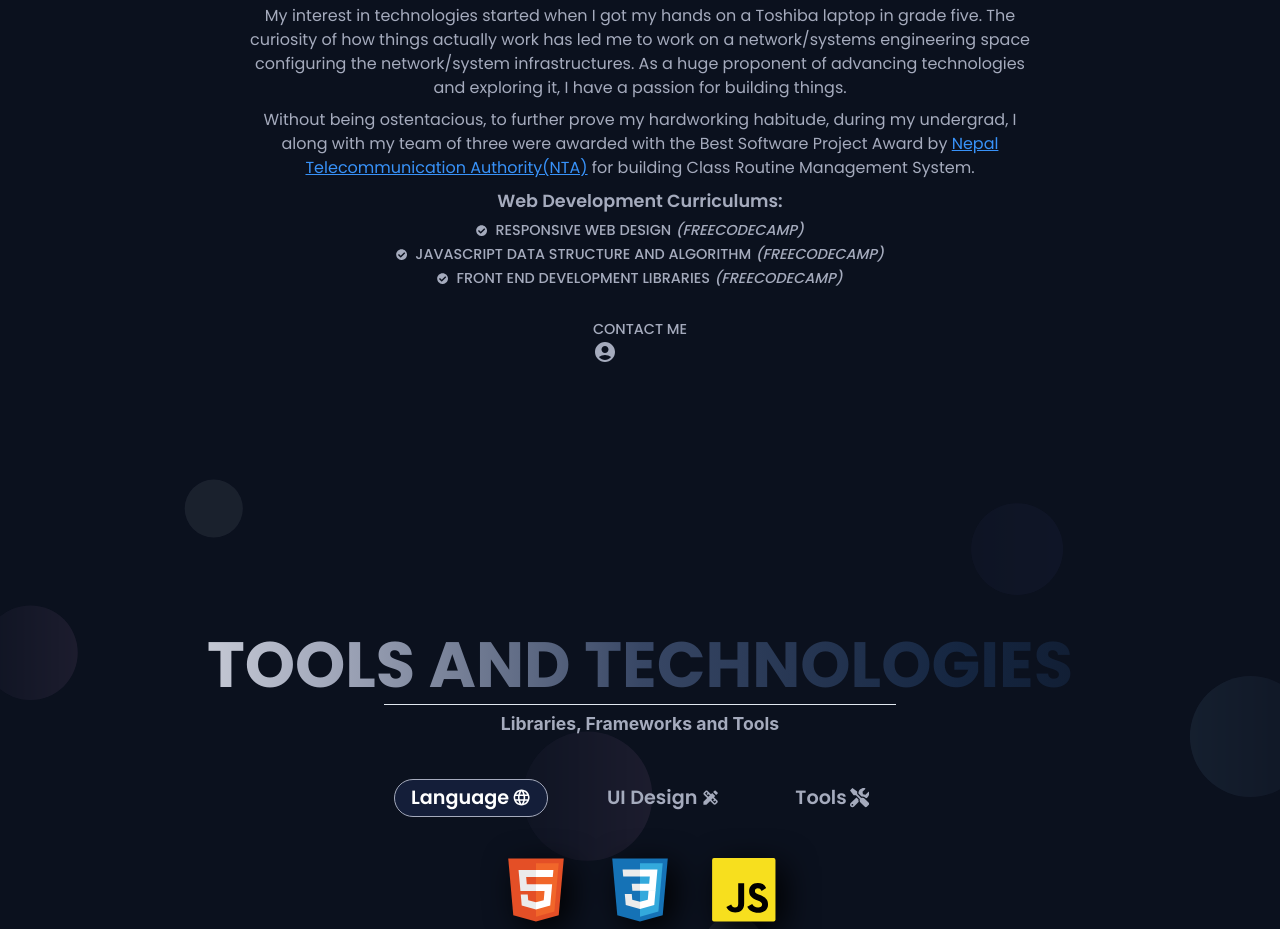
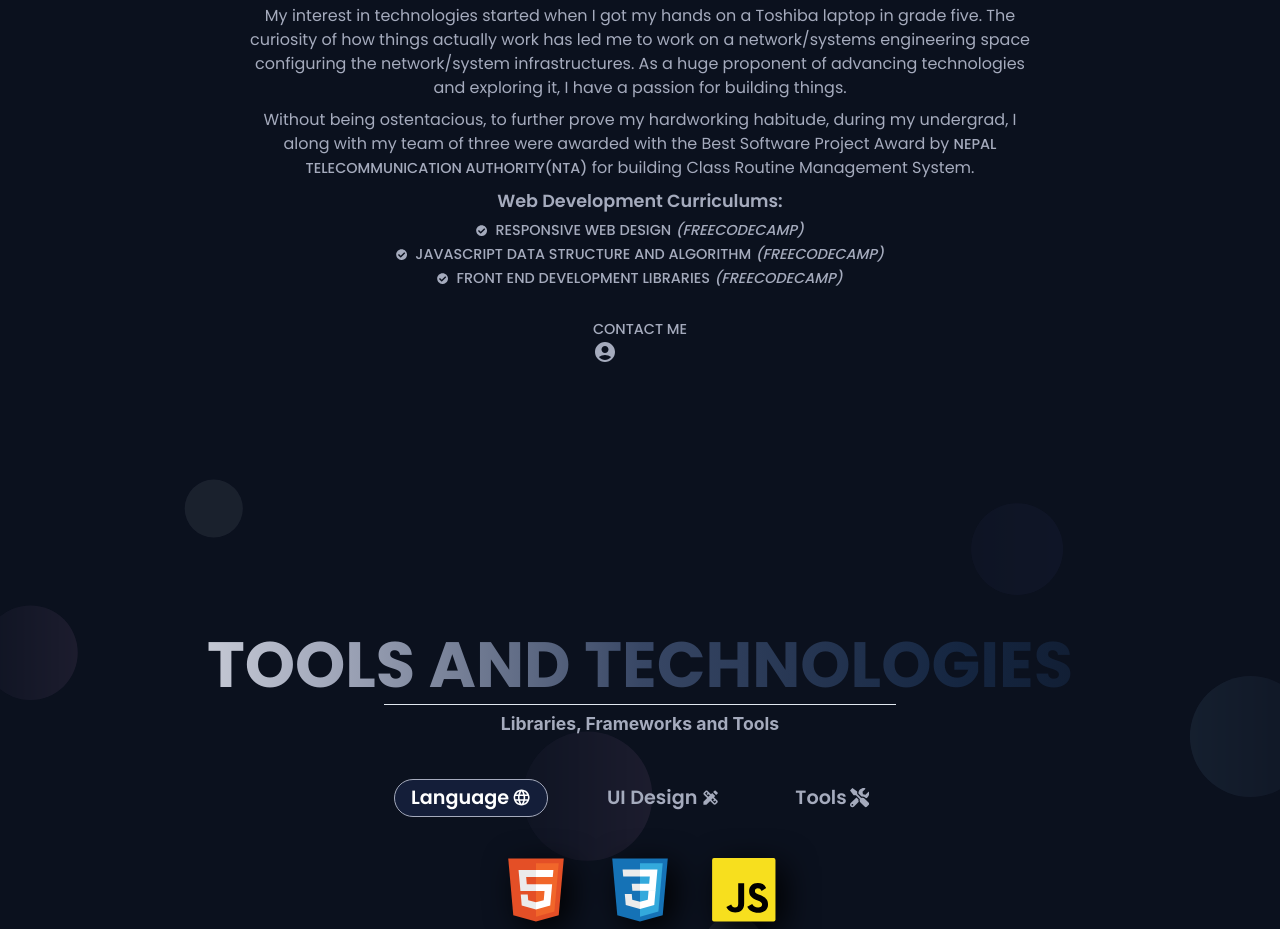
Before and after one commit to zeetaengrg/portfolio, a Next.js app: page / in a window 1280 px wide. Shown: the part 1060-1989 px from the top of the page. Built offline with nearby package versions, Linux system fonts and the light colour scheme.

Commit message:
style: externalLinkStyle styling added

```diff
--- a/components/modules/AboutMeText/AboutMeText.jsx
+++ b/components/modules/AboutMeText/AboutMeText.jsx
@@ -2,7 +2,8 @@ import { motion } from "framer-motion";
 import { Link, Box, Text, UnorderedList } from "@chakra-ui/react";
 import { CurriculumList, CurriculumTable } from "@components/elements";
 import { curriculums } from "@data/about-data";
-import { commonVariants, specialLinkStyle } from "./AboutMeTextStyles";
+import { commonVariants } from "./AboutMeTextStyles";
+import { externalLinkStyle } from "@components/elements/ExternalLinkStyle";
 
 const MotionBox = motion(Box);
 
@@ -34,7 +35,7 @@ const AboutMeText = () => {
         Best Software Project Award by&nbsp;
         <Link
           href="https://nta.gov.np"
-          sx={specialLinkStyle}
+          sx={externalLinkStyle}
           rel="noreferrer noopener nofollow"
           target="_blank"
           aria-label="Link to Nepal Telecommunication Authority(NTA) website"
--- a/components/modules/AboutMeText/AboutMeTextStyles.js
+++ b/components/modules/AboutMeText/AboutMeTextStyles.js
@@ -8,18 +8,3 @@ export const commonVariants = {
     y: 0,
   },
 };
-
-export const specialLinkStyle = {
-  _hover: {
-    "&::after": { content: "none" },
-    fontSize: "1rem",
-  },
-  _focus: { outline: "none" },
-  _active: { outline: "none" },
-  textTransform: "none",
-  textDecoration: "underline",
-  fontFamily: "inherit",
-  fontSize: "1rem",
-  fontWeight: "normal",
-  color: "#3892f9",
-};
--- a/components/modules/ContactForm/ContactFormStyles.js
+++ b/components/modules/ContactForm/ContactFormStyles.js
@@ -1,4 +1,4 @@
-import { btnStyle } from "../../elements/Btn/Btn";
+import { btnStyle } from "../../elements/Btn/BtnStyle";
 
 export const commonVariants = {
   hidden: {
--- a/components/modules/ContactInfo/ContactInfo.jsx
+++ b/components/modules/ContactInfo/ContactInfo.jsx
@@ -10,7 +10,6 @@ import {
 } from "@chakra-ui/react";
 import { FaLinkedinIn, FaGithub, FaCodepen } from "react-icons/fa";
 import { MdLocationPin, MdMailOutline } from "react-icons/md";
-import { linkStyle } from "@components/elements/LinkStyle";
 import {
   commonVariants,
   links,
@@ -71,7 +70,9 @@ const ContactInfo = () => {
             <Link
               href={link.url}
               aria-label={`Link to ${link.name} page`}
-              {...linkStyle}
+              _focus={{ outline: "none" }}
+              target="_blank"
+              rel="noopener noreferrer nofollow"
             >
               <Box as="figure" {...socialIconStyle}>
                 {link.name === "LinkedIn" ? (
--- a/components/modules/ProjectsStyle.js
+++ b/components/modules/ProjectsStyle.js
@@ -82,7 +82,6 @@ export const imgStyle = {
   transition: "all 0.25s ease-in-out",
   boxShadow: "0 0.5rem 1.5rem 1rem rgba(0,0,0,0.5)",
   _hover: {
-    base: { transform: "none" },
     md: {
       transform: "translate(-1rem, -1rem)",
     },
```
